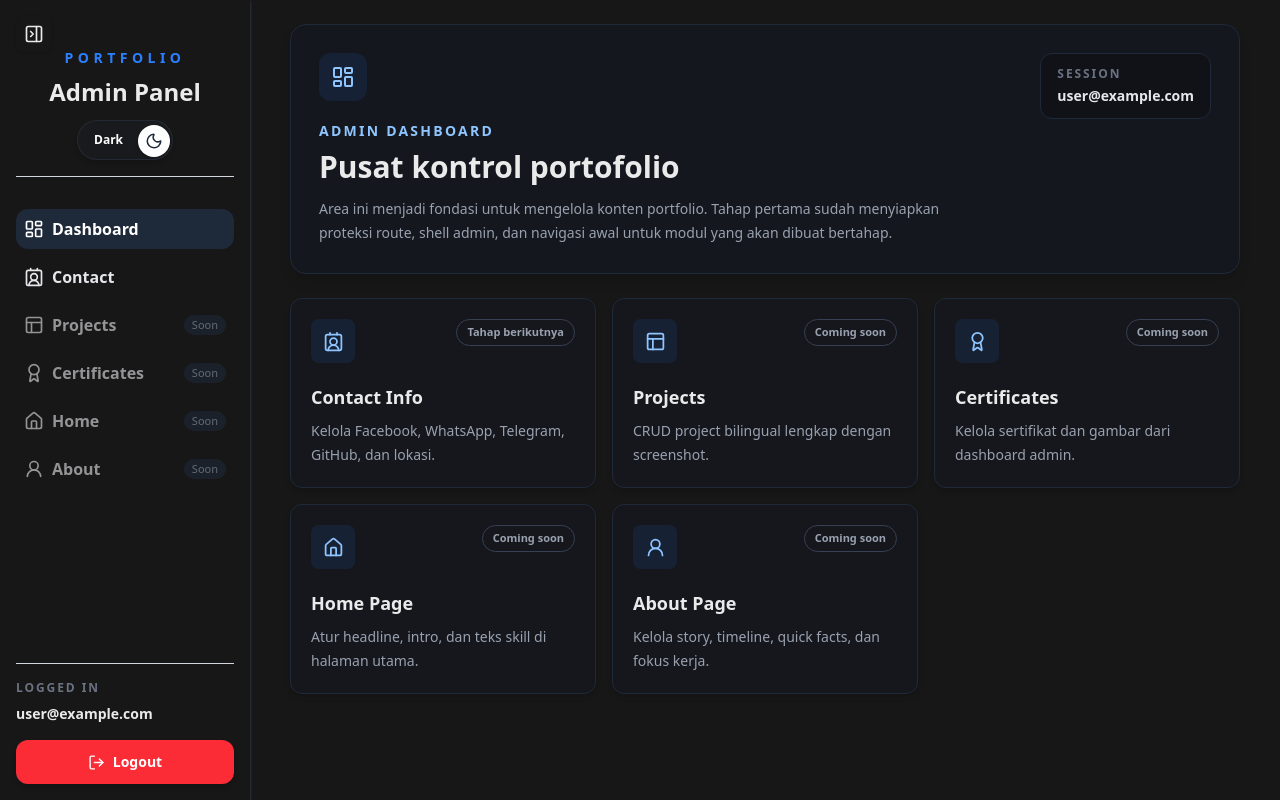
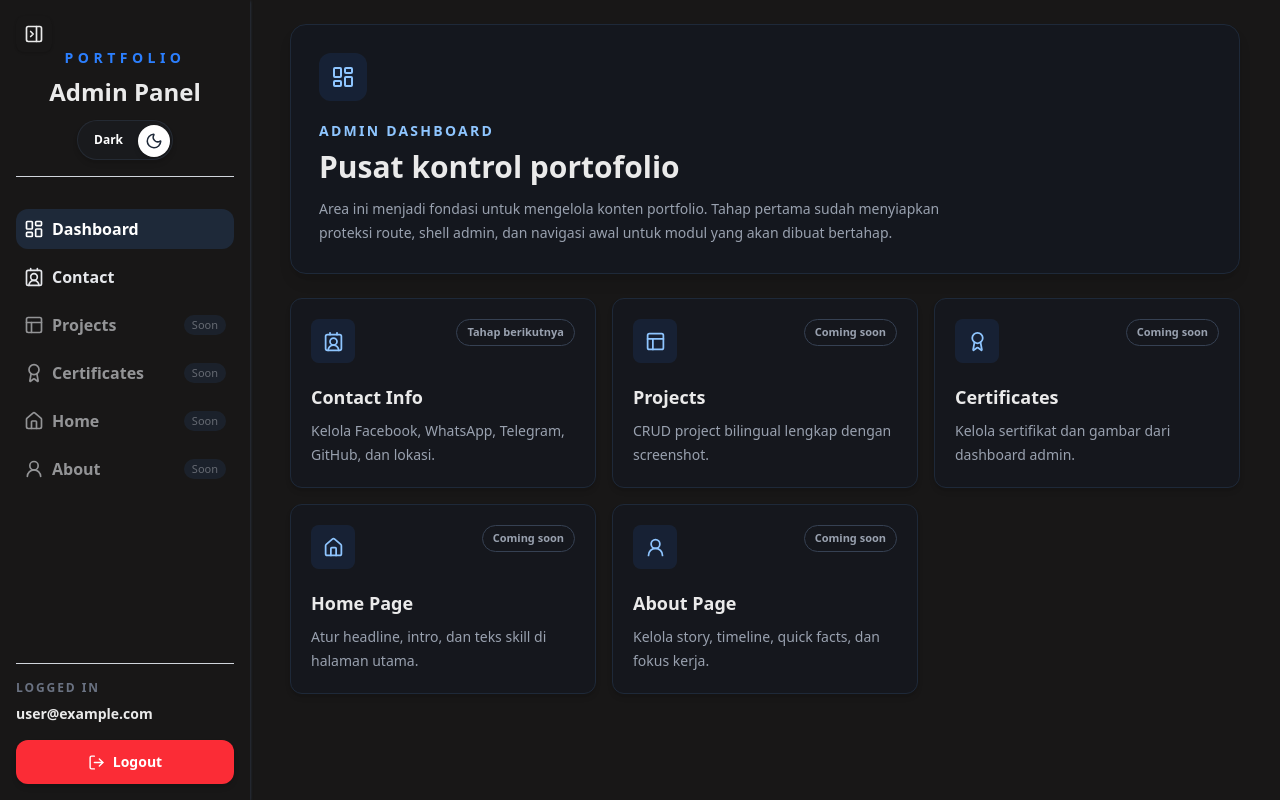
Before and after one commit to mardinajalah/portofolio, a Next.js app: page /admin/dashboard in a window 1280 px wide. Built offline with nearby package versions, Linux system fonts and the light colour scheme; no server answers; sample sign-in values are in the browser's storage.

Commit message:
fix: delete ui season in page dashboard

```diff
--- a/app/admin/dashboard/page.tsx
+++ b/app/admin/dashboard/page.tsx
@@ -1,7 +1,6 @@
 'use client';
 
 import { Award, ContactRound, Home, LayoutDashboard, PanelsTopLeft, UserRound } from 'lucide-react';
-import { useAdminAuth } from '@/components/admin/AdminAuthGuard';
 
 export const dynamic = 'force-dynamic';
 
@@ -39,7 +38,6 @@ const adminModules = [
 ];
 
 const AdminDashboardPage = () => {
-  const { user } = useAdminAuth();
 
   return (
     <div className='mx-auto max-w-5xl'>
@@ -55,11 +53,6 @@ const AdminDashboardPage = () => {
               Area ini menjadi fondasi untuk mengelola konten portfolio. Tahap pertama sudah menyiapkan proteksi route,
               shell admin, dan navigasi awal untuk modul yang akan dibuat bertahap.
             </p>
-          </div>
-
-          <div className='rounded-xl border border-gray-800 bg-black/20 px-4 py-3'>
-            <p className='text-xs font-semibold uppercase tracking-[0.16em] text-gray-500'>Session</p>
-            <p className='mt-1 max-w-64 truncate text-sm font-semibold text-gray-200'>{user.email}</p>
           </div>
         </div>
       </section>
```
